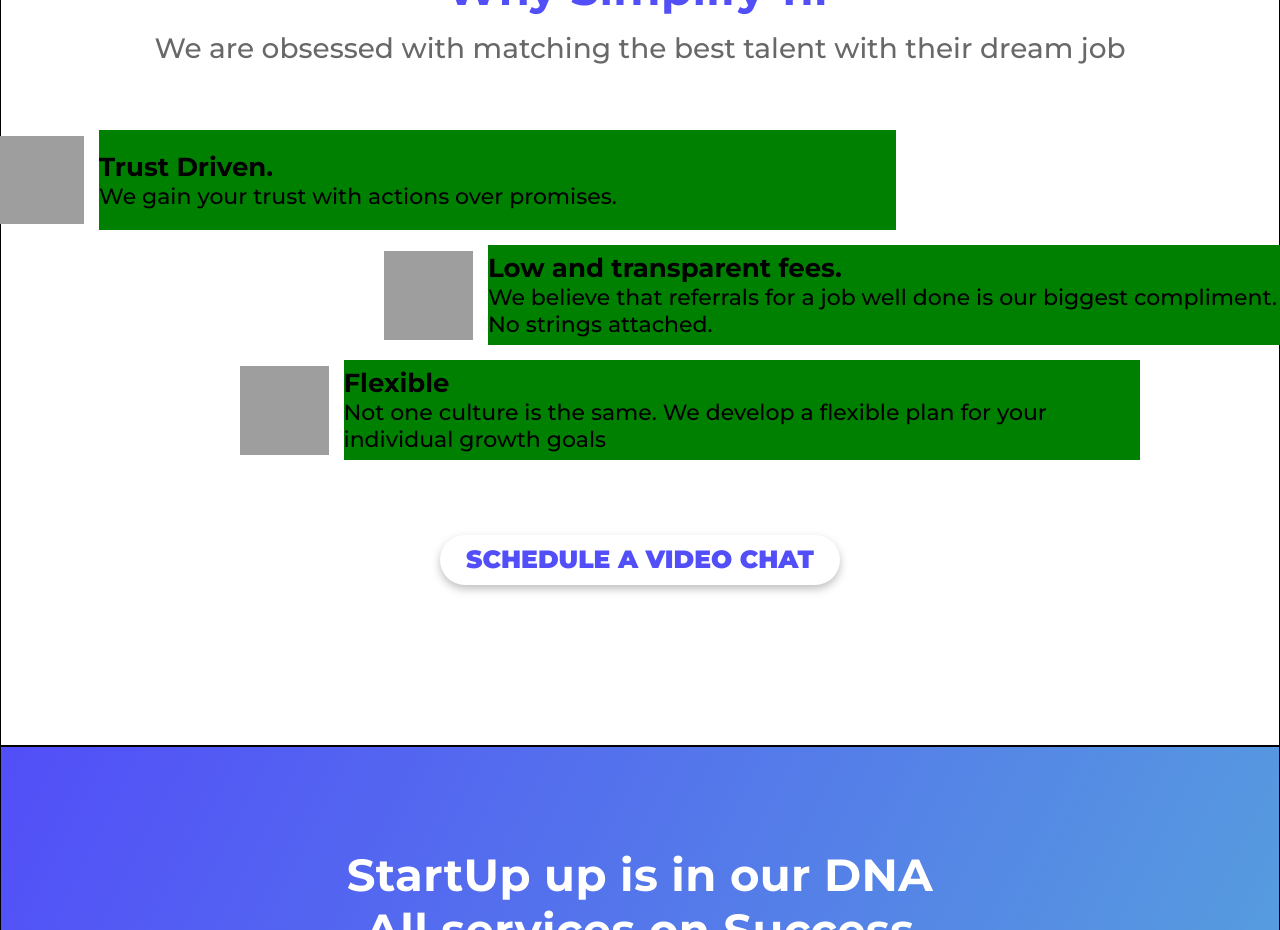
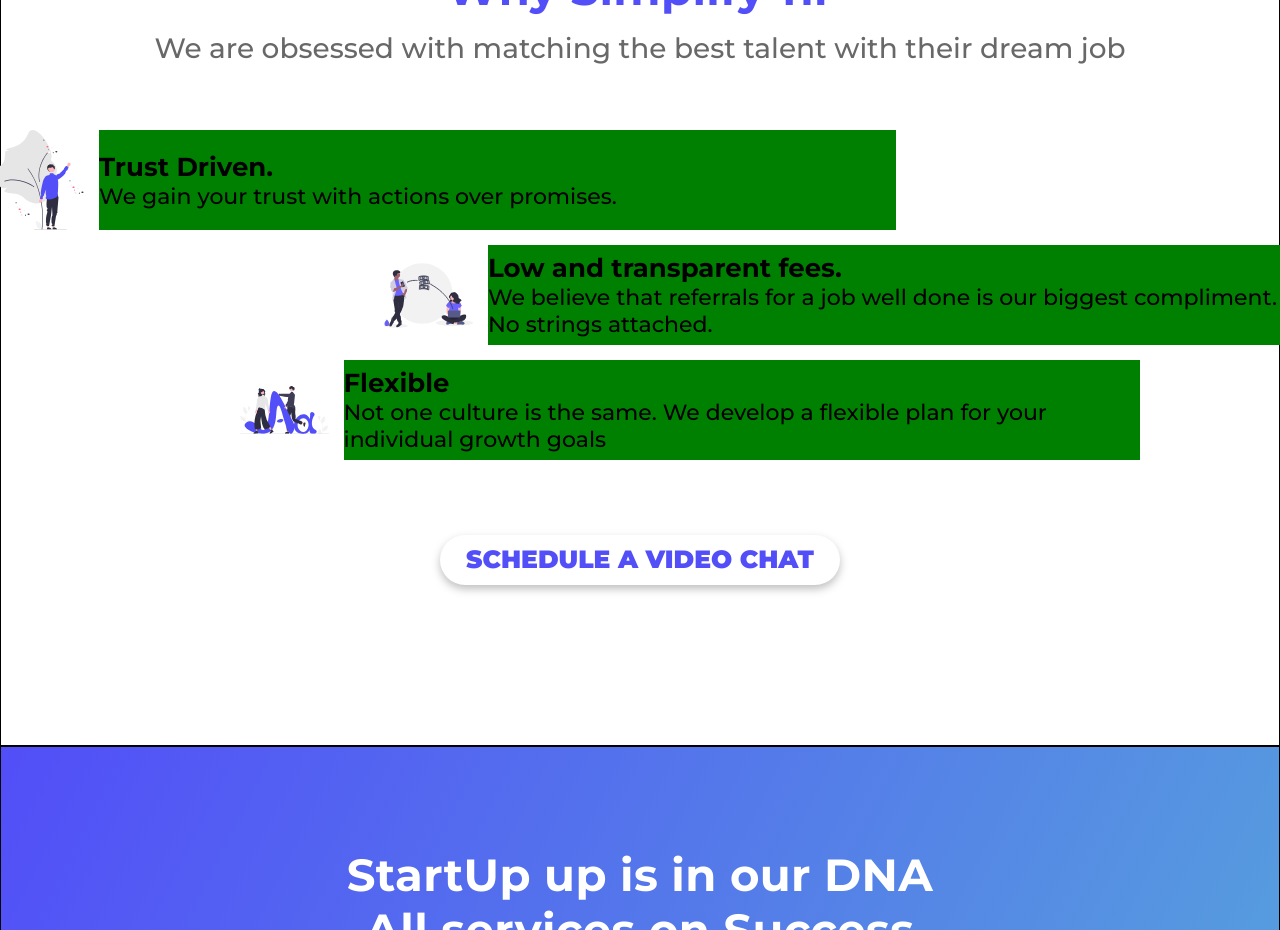
Before and after one commit to SmaelNicolas/Simplifyhr, a React (Create React App) app: page / in a window 1280 px wide. Shown: the part 1020-1950 px from the top of the page. Built offline with nearby package versions, Linux system fonts and the light colour scheme; grey boxes are pictures that could not be loaded.

Commit message:
remove loop , hard coded cards

```diff
--- a/src/pages/Home/WhyUs/CardsContainer/Cards/Cards.jsx
+++ b/src/pages/Home/WhyUs/CardsContainer/Cards/Cards.jsx
@@ -1,5 +1,9 @@
-import { useContext, useState } from "react";
+import { useContext } from "react";
 import { LanguageContext } from "../../../../../Context/LanguageContext";
+
+import svg1 from "../../../../../Assest/trust.svg";
+import svg2 from "../../../../../Assest/low.svg";
+import svg3 from "../../../../../Assest/flexible.svg";
 
 import {
 	CardStyled,
@@ -11,31 +15,31 @@ import {
 
 function Cards() {
 	const { data } = useContext(LanguageContext);
-	const ArrayOfWhyUs = Object.entries(data.whyUs.cards);
-
-	const [returnData] = useState([loop()]);
-
-	function loop() {
-		let arr = [];
-		for (let i = 0; i < ArrayOfWhyUs.length; i++) {
-			arr.push(
-				<CardStyled key={`cardWhy${i}`}>
-					<ImgContainer url='https://picsum.photos/200/200' />
-					<TextContainer>
-						<Title>{ArrayOfWhyUs[i][1].title}</Title>
-						<TextContent>{ArrayOfWhyUs[i][1].body}</TextContent>
-					</TextContainer>
-				</CardStyled>
-			);
-		}
-		return arr;
-	}
 
 	return (
 		<>
 			{console.log("RENDER WHY US CARDS")}
-
-			{returnData}
+			<CardStyled alignSelf='flex-end'>
+				<ImgContainer url={svg1} />
+				<TextContainer>
+					<Title>{data.whyUs.cards.card1.title}</Title>
+					<TextContent>{data.whyUs.cards.card1.body}</TextContent>
+				</TextContainer>
+			</CardStyled>
+			<CardStyled alignSelf='flex-start'>
+				<ImgContainer url={svg2} />
+				<TextContainer>
+					<Title>{data.whyUs.cards.card2.title}</Title>
+					<TextContent>{data.whyUs.cards.card2.body}</TextContent>
+				</TextContainer>
+			</CardStyled>
+			<CardStyled alignSelf='center'>
+				<ImgContainer url={svg3} />
+				<TextContainer width='500px'>
+					<Title>{data.whyUs.cards.card3.title}</Title>
+					<TextContent>{data.whyUs.cards.card3.body}</TextContent>
+				</TextContainer>
+			</CardStyled>
 		</>
 	);
 }
```
